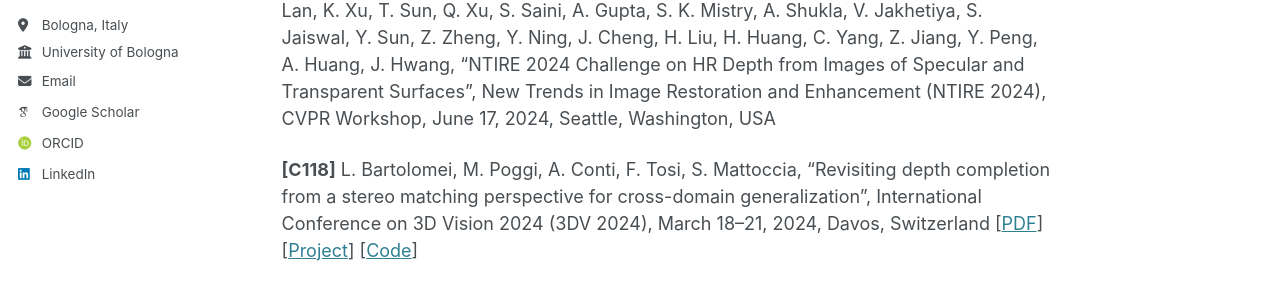
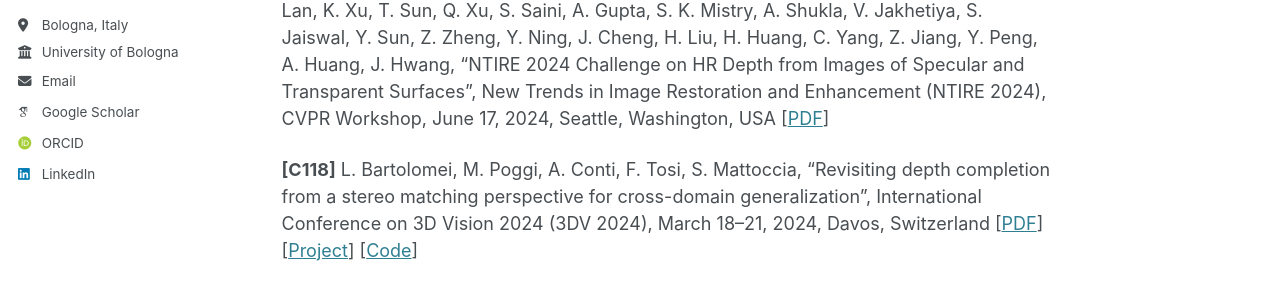
Before and after one commit to stefanomattoccia/stefanomattoccia.github.io, a Jekyll site: the page built from _pages/publications.md, in a window 1280 px wide and 900 px high, scrolled down 4748 px. Shown: the part 368-658 px from the top of the window. Built offline with Jekyll 4.4.1, drawn with Linux system fonts in a browser that asks for light colours; some web fonts are replaced; some of the changed text lies outside the part shown.

Commit message:
Update publications.md

```diff
--- a/_pages/publications.md
+++ b/_pages/publications.md
@@ -101,7 +101,7 @@ International Conference and Workshop papers
 
 **[C120]** R. Fan, M. Poggi, S. Mattoccia, “Exploring Few-Beam LiDAR Assistance in Self-Supervised Multi-Frame Depth Estimation”, IEEE/RSJ International Conference on Intelligent Robots and Systems (IROS 2024), October 14–18, 2024, Abu Dhabi, UAE
 
-**[C119]** P. Zama Ramirez, F. Tosi, L. Di Stefano, R. Timofte, A. Costanzino, M. Poggi, S. Salti, S. Mattoccia, Y. Zhang, C. Wu, Z. He, S. Yin, J. Dong, Y. Liu, H. Jiang, J. Shi, Y. A, Y. Jin, D. Li, B. Ke, A. Obukhov, T. Wang, N. Metzger, S. Huang, K. Schindler, Y. Huang, J. Li, J. Zhang, Y. Wang, Z. Huang, T. Liu, Z. Cao, P. Li, J. Wang, W. Zhu, H. Geng, Y. Zhang, L. Lan, K. Xu, T. Sun, Q. Xu, S. Saini, A. Gupta, S. K. Mistry, A. Shukla, V. Jakhetiya, S. Jaiswal, Y. Sun, Z. Zheng, Y. Ning, J. Cheng, H. Liu, H. Huang, C. Yang, Z. Jiang, Y. Peng, A. Huang, J. Hwang, “NTIRE 2024 Challenge on HR Depth from Images of Specular and Transparent Surfaces”, New Trends in Image Restoration and Enhancement (NTIRE 2024), CVPR Workshop, June 17, 2024, Seattle, Washington, USA
+**[C119]** P. Zama Ramirez, F. Tosi, L. Di Stefano, R. Timofte, A. Costanzino, M. Poggi, S. Salti, S. Mattoccia, Y. Zhang, C. Wu, Z. He, S. Yin, J. Dong, Y. Liu, H. Jiang, J. Shi, Y. A, Y. Jin, D. Li, B. Ke, A. Obukhov, T. Wang, N. Metzger, S. Huang, K. Schindler, Y. Huang, J. Li, J. Zhang, Y. Wang, Z. Huang, T. Liu, Z. Cao, P. Li, J. Wang, W. Zhu, H. Geng, Y. Zhang, L. Lan, K. Xu, T. Sun, Q. Xu, S. Saini, A. Gupta, S. K. Mistry, A. Shukla, V. Jakhetiya, S. Jaiswal, Y. Sun, Z. Zheng, Y. Ning, J. Cheng, H. Liu, H. Huang, C. Yang, Z. Jiang, Y. Peng, A. Huang, J. Hwang, “NTIRE 2024 Challenge on HR Depth from Images of Specular and Transparent Surfaces”, New Trends in Image Restoration and Enhancement (NTIRE 2024), CVPR Workshop, June 17, 2024, Seattle, Washington, USA [[PDF](https://openaccess.thecvf.com/content/CVPR2024W/NTIRE/papers/Ramirez_NTIRE_2024_Challenge_on_HR_Depth_from_Images_of_Specular_CVPRW_2024_paper.pdf)]
 
 **[C118]** L. Bartolomei, M. Poggi, A. Conti, F. Tosi, S. Mattoccia, “Revisiting depth completion from a stereo matching perspective for cross-domain generalization”, International Conference on 3D Vision 2024 (3DV 2024), March 18–21, 2024, Davos, Switzerland [[PDF](https://vppdc.github.io/assets/paper.pdf)] [[Project](https://vppdc.github.io/)] [[Code](https://github.com/bartn8/vppdc/)]
 
```
